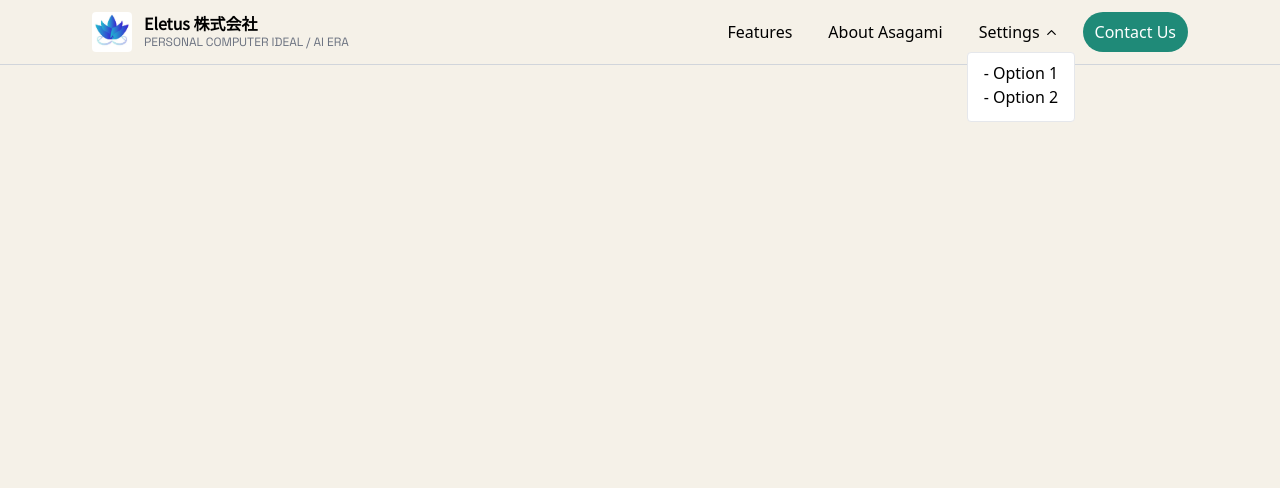
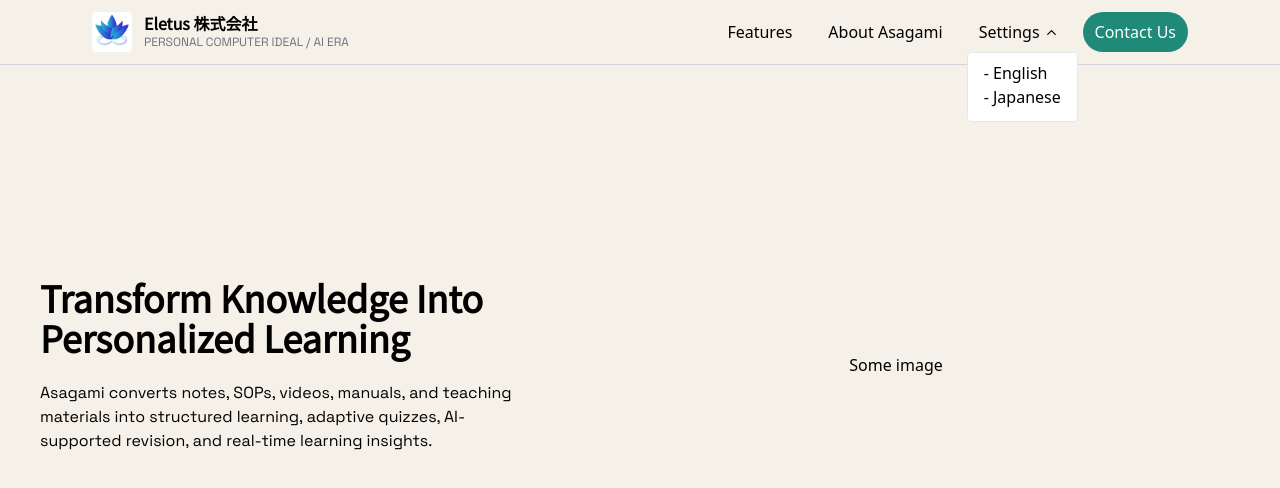
Before and after one commit to justinlez/Asagami-LP, a React (Vite) app in the folder app/: page /home in a window 1280 px wide. Both pictures are taken after a click on the button "Settings". Shown: the top 488 px of the page. Built offline with nearby package versions, Linux system fonts and the light colour scheme.

Commit message:
feat: added proper navigation and pathing. Routes are established. Created files for the respective routes. created error page. Added skeletal for home page.

```diff
--- a/app/package.json
+++ b/app/package.json
@@ -14,19 +14,18 @@
     "@fontsource/space-grotesk": "^5.2.10",
     "@tailwindcss/typography": "^0.5.19",
     "@tanstack/react-query": "^5.61.5",
-    "@tanstack/react-router": "^1.85.5",
     "clsx": "^2.1.1",
     "lucide-react": "^0.462.0",
     "react": "^19.2.6",
     "react-dom": "^19.2.6",
     "react-hook-form": "^7.53.2",
+    "react-router-dom": "^7.16.0",
     "tailwind-merge": "^3.6.0"
   },
   "devDependencies": {
     "@eslint/js": "^10.0.1",
     "@tailwindcss/typography": "^0.5.19",
     "@tanstack/react-query": "^5.61.5",
-    "@tanstack/react-router": "^1.85.5",
     "@types/node": "^24.12.3",
     "@types/react": "^19.2.14",
     "@types/react-dom": "^19.2.3",
--- a/app/src/App.tsx
+++ b/app/src/App.tsx
@@ -1,15 +1,25 @@
-import { Navbar } from "./components/navbar"
+import { Link, matchRoutes, Outlet, useLocation } from "react-router-dom";
+import { Navbar } from "./components/navbar";
 
 // import {Outlet} from "@tanstack/react-router"
 function App() {
+  const url = useLocation();
 
   return (
     <div className="bg-background h-screen w-screen">
-      <Navbar/>
-      <hr className="border-gray-300"/>
+      <Navbar />
+      <hr className="border-gray-300" />
+      {url.pathname == "/" && (
+        <Link
+          to="/home"
+          className="flex w-fit mx-auto items-center justify-center mt-[35vh]"
+        >
+          <button className="bg-blue-500 hover:bg-blue-700 text-white font-bold py-2 px-4 rounded" type="button">Let's get started!</button>
+        </Link>
+      )}
+      <Outlet />
     </div>
-
-  )
+  );
 }
 
-export default App
+export default App;
--- /dev/null
+++ b/app/src/components/AboutAsagami.tsx
@@ -0,0 +1,7 @@
+export function AboutAsagami(){
+    return (
+        <div>
+            This is Asagami
+        </div>
+    )
+}
--- /dev/null
+++ b/app/src/components/Features.tsx
@@ -0,0 +1,7 @@
+export function Features(){
+    return (
+        <div>
+            These are the features
+        </div>
+    )
+}
--- /dev/null
+++ b/app/src/components/Home.tsx
@@ -0,0 +1,21 @@
+export function Home() {
+  return (
+    <div className="flex flex-row h-3/4 ">
+
+
+        <div className="flex flex-col w-2/5 ps-10 align-center my-auto">
+            <div className="flex text-4xl font-bold font-notojp">
+                Transform Knowledge Into Personalized Learning
+            </div>
+            <br />
+            <div className="flex font-space">
+                Asagami converts notes, SOPs, videos, manuals, and teaching materials into structured learning, adaptive quizzes, AI-supported revision, and real-time learning insights.
+            </div>
+        </div>
+        <div className="flex flex-col m-auto">
+            Some image
+        </div>
+    </div>
+
+    );
+}
--- /dev/null
+++ b/app/src/components/NotFound.tsx
@@ -0,0 +1,23 @@
+import { Link } from "react-router-dom";
+import { CTAButton } from "./ui/button";
+import { Navbar } from "./navbar";
+
+export function NotFound(){
+    return (
+        <div>
+        <Navbar/>
+        <div>
+            Error 404
+            The page you are looking for does not exist.
+            Click here to go back
+
+                <Link to='/'>
+                    <CTAButton>
+                        Back to Home Page
+                    </CTAButton>
+                </Link>
+
+        </div>
+    </div>
+    )
+}
--- a/app/src/components/navbar.tsx
+++ b/app/src/components/navbar.tsx
@@ -1,16 +1,15 @@
 import logo from "@/assets/eletus-logo.jpg";
-import { CTAButton, HeaderButton } from "@/components/button";
-import { useHover } from "@/lib/utils";
-import { Navigate } from "@tanstack/react-router";
+import { CTAButton, HeaderButton } from "@/components/ui/button";
 import { ChevronDown, ChevronUp } from "lucide-react";
 import { useState } from "react";
+import { Link } from "react-router-dom";
 
 export function Navbar() {
   const [isSettingsExpanded, setSettingsExpanded] = useState(false);
-  const { customRef, hovering } = useHover()
   return (
     <div className="flex w-full py-3 px-20">
-      <HeaderButton className="text-left flex items-center">
+      <Link to="/home">
+        <HeaderButton className="text-left flex items-center hover:bg-background">
           <img
             src={logo}
             alt=""
@@ -24,25 +23,54 @@ export function Navbar() {
             </span>
           </div>
         </HeaderButton>
+      </Link>
       <div className="ml-auto gap-3 flex">
+        <Link to="/features">
           <HeaderButton>Features</HeaderButton>
+        </Link>
+        <Link to="/aboutasagami">
           <HeaderButton>About Asagami</HeaderButton>
-        <div ref={customRef} className="relative">
-          <HeaderButton className="flex items-center" onClick={()=>setSettingsExpanded(!isSettingsExpanded)}>
+        </Link>
+        <div className="relative">
+          <HeaderButton
+            className="flex items-center"
+            onClick={() => setSettingsExpanded(!isSettingsExpanded)}
+          >
             Settings
-            {(hovering||isSettingsExpanded) ? <ChevronUp className="ms-1" size={15}/> : <ChevronDown className="ms-1" size={15}/>}
+            {isSettingsExpanded ? (
+              <ChevronUp className="ms-1" size={15} />
+            ) : (
+              <ChevronDown className="ms-1" size={15} />
+            )}
           </HeaderButton>
 
-          {(hovering||isSettingsExpanded) && (
+          {isSettingsExpanded && (
             <div className="absolute flex justify-center border min-w-full bg-white rounded pt-2 pb-3 px-4">
               <ul className="whitespace-nowrap">
-                <li>- <a href="https://www.eletus.co.jp/" className="hover:bg-gray-200 visited:text-purple-600">Option 1</a></li>
-                <li>- <a href="https://www.eletus.co.jp/" className="hover:text-blue-800 hover:bg-gray-200 visited:text-purple-600">Option 2</a></li>
+                <Link
+                  to="/"
+                  className="hover:bg-gray-200 visited:text-purple-600"
+                >
+                  <li>- English</li>
+                </Link>
+                <Link
+                  to="/"
+                  className="hover:bg-gray-200 visited:text-purple-600"
+                >
+                  <li>- Japanese</li>
+                </Link>
               </ul>
             </div>
           )}
         </div>
-        <CTAButton><a href="https://docs.google.com/forms/d/e/1FAIpQLSfjsScFSVHqQLvXsUbW_J84qFjJsA8cUXuR1t0g6iKcaVAu7w/viewform">Contact Us</a></CTAButton>
+        <CTAButton>
+          <a
+            href="https://docs.google.com/forms/d/e/1FAIpQLSfjsScFSVHqQLvXsUbW_J84qFjJsA8cUXuR1t0g6iKcaVAu7w/viewform"
+            target="_blank"
+          >
+            Contact Us
+          </a>
+        </CTAButton>
         <div className=""></div>
       </div>
     </div>
--- a/app/src/main.tsx
+++ b/app/src/main.tsx
@@ -1,12 +1,35 @@
-import { StrictMode } from 'react'
-import { createRoot } from 'react-dom/client'
-import '@/index.css'
-import App from '@/App.tsx'
-import '@fontsource/space-grotesk'
-import '@fontsource/noto-sans-jp'; ;
+import { StrictMode } from "react";
+import { createRoot } from "react-dom/client";
+import { createBrowserRouter, RouterProvider } from "react-router-dom";
+import "@/index.css";
+import App from "@/App.tsx";
+import "@fontsource/space-grotesk";
+import "@fontsource/noto-sans-jp";
+import { Home } from "@/components/Home";
+import { NotFound } from "@/components/NotFound";
+import { AboutAsagami } from "@/components/AboutAsagami";
+import { Features } from "@/components/features";
 
-createRoot(document.getElementById('root')!).render(
+const router = createBrowserRouter([
+  {
+    path: "/",
+    element: [<App/>],
+    children: [{ path: "/home", element: <Home /> }],
+    errorElement: <NotFound />,
+  },
+  {
+    path: "/aboutasagami",
+    element: <App/>,
+    children: [{path:'/aboutasagami',element:<AboutAsagami/>}]
+  },
+  {
+    path: "/features",
+    element: <App/>,
+    children: [{path:'/features', element:<Features/>}]
+  },
+]);
+createRoot(document.getElementById("root")!).render(
   <StrictMode>
-    <App />
+    <RouterProvider router={router} />
   </StrictMode>,
-)
+);
```
Also changed, not shown: app/src/components/ui/button.tsx (renamed from app/src/components/Button.tsx), 1 other file (tests, documents, lock files or other folders). Lines whose indentation alone changed are shown as unchanged.
